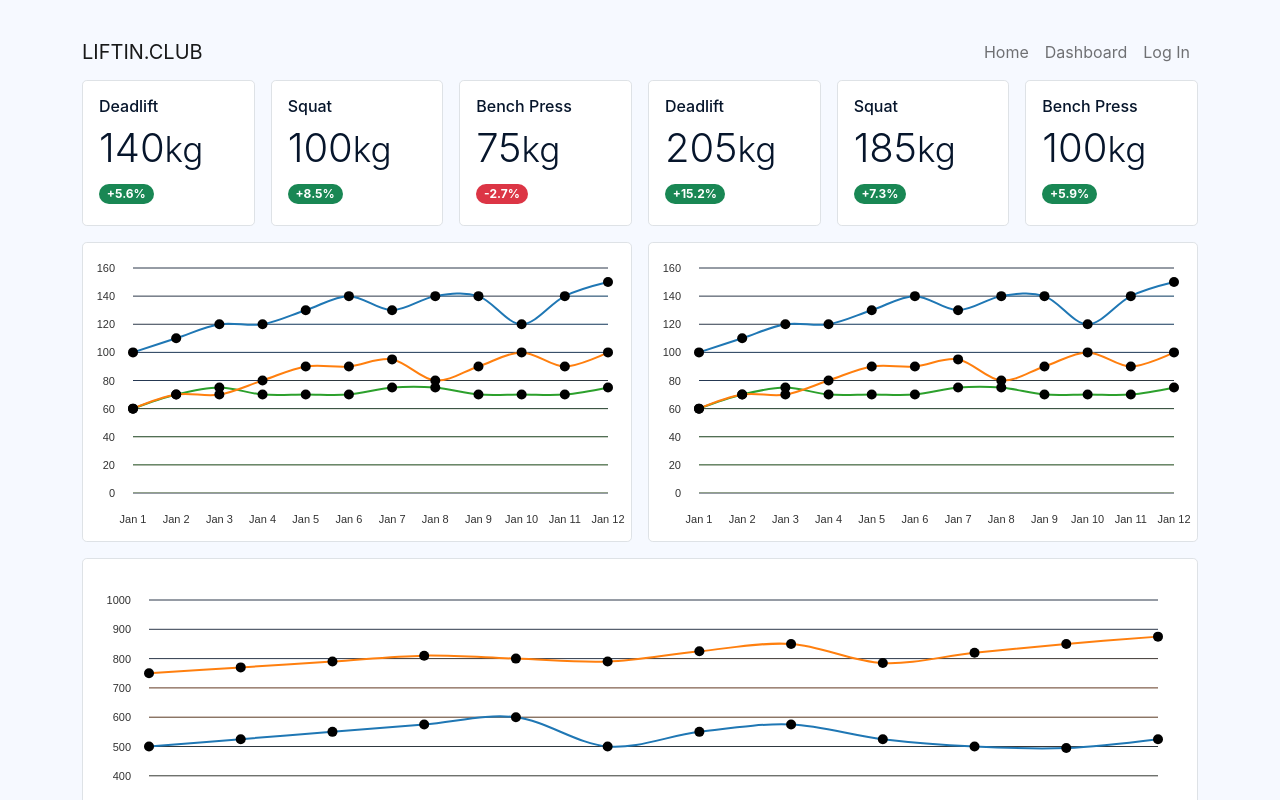
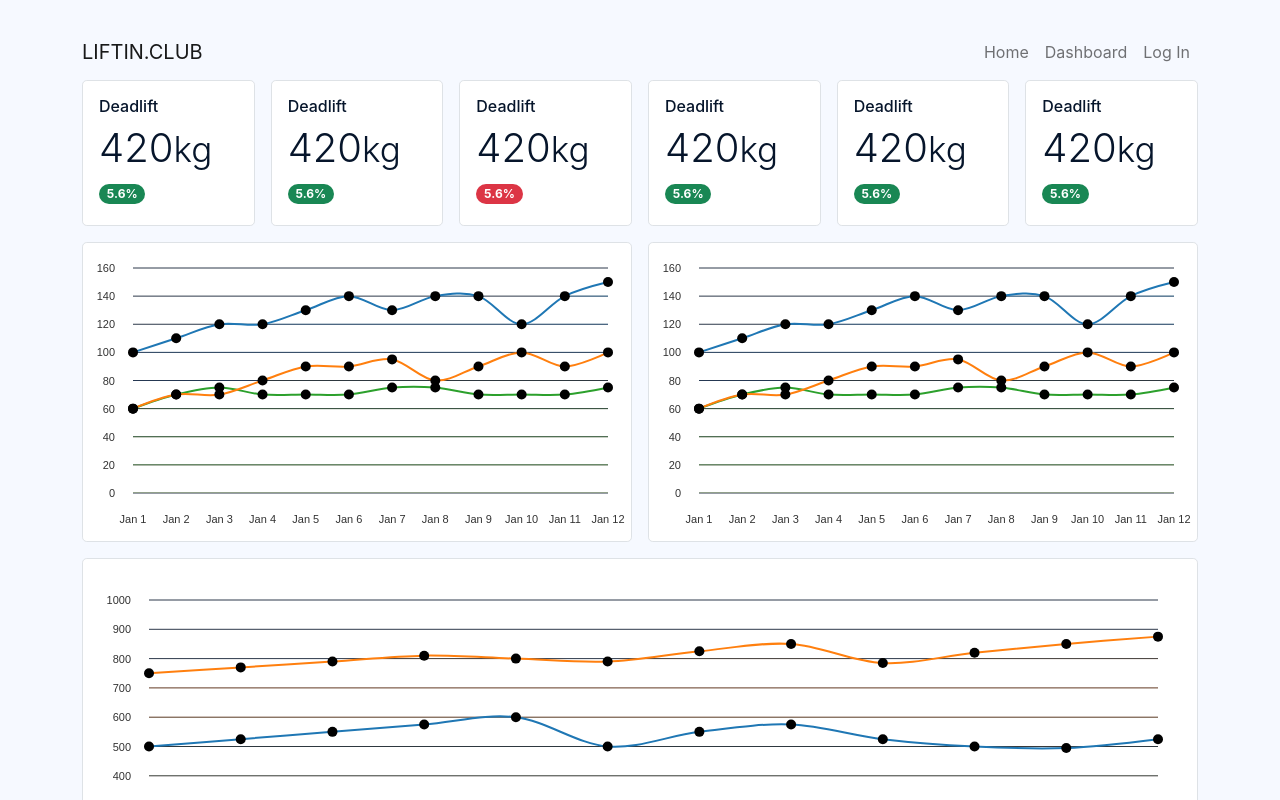
Before and after one commit to danielolaszy/lifting-app, a React (Create React App) app in the folder client/: page /dashboard in a window 1280 px wide. Shown: the top 800 px of the page. Built offline with nearby package versions, Linux system fonts and the light colour scheme; no server answers.

Commit message:
Fixed backend to succesfully post data into the mysql database

```diff
--- a/client/package.json
+++ b/client/package.json
@@ -8,6 +8,7 @@
     "@testing-library/jest-dom": "^5.14.1",
     "@testing-library/react": "^11.2.7",
     "@testing-library/user-event": "^12.8.3",
+    "axios": "^0.21.1",
     "body-parser": "^1.19.0",
     "cors": "^2.8.5",
     "express": "^4.17.1",
--- a/client/src/App.js
+++ b/client/src/App.js
@@ -1,5 +1,4 @@
 import "./App.css";
-import { useAuth } from "./contexts/AuthContext";
 import { useState } from "react";
 import firebase from "firebase/app";
 import "firebase/auth";
@@ -17,7 +16,7 @@ function App() {
   const [isAuth, setIsAuth] = useState(false);
   // const { currentUser } = useAuth();
   const user = firebase.auth().currentUser;
-
+  // console.log(user.uid);
   const checkAuth = () => {
     if (user) {
       return (
@@ -33,6 +32,12 @@ function App() {
       );
     }
   };
+
+  const [exercise, setExercise] = useState("Deadlift");
+  const [weight, setWeight] = useState(420);
+  const [lifter, setLifter] = useState("Dan");
+  const [percent, setPercent] = useState(5.6);
+  const [isGain, setIsGain] = useState(true);
 
   return (
     <AuthProvider>
@@ -67,12 +72,18 @@ function App() {
           </div>
         </nav>
         <Switch>
-          <Privateroute path="/profile" component={Profile} isAuth={isAuth} />
-          {/* <Route path="/profile" component={Profile} /> */}
-          <Route path="/add" component={PanelLiftAdd} />
+          <Privateroute
+            path="/profile"
+            children={<Profile exercise={exercise} weight={weight} lifter={lifter} percent={percent} />}
+            isAuth={isAuth}
+          />
+          <Route path="/add" children={<PanelLiftAdd exercise={exercise} weight={weight} lifter="pogchamp" />} />
           <Route path="/login" component={Login} />
           <Route path="/signup" component={Signup} />
-          <Route path="/dashboard" component={Dashboard} />
+          <Route
+            path="/dashboard"
+            children={<Dashboard exercise={exercise} weight={weight} lifter={lifter} percent={percent} />}
+          />
           <Route exact path="/" component={Home} />
         </Switch>
       </Router>
--- a/client/src/components/Dashboard.js
+++ b/client/src/components/Dashboard.js
@@ -1,4 +1,5 @@
 import "../App.css";
+import { useState } from "react";
 import PanelLift from "./PanelLift";
 import { ResponsiveLine } from "@nivo/line";
 import { motion } from "framer-motion";
@@ -320,16 +321,16 @@ const list = {
   },
 };
 
-const Dashboard = () => {
+const Dashboard = ({ exercise, weight, lifter, percent }) => {
   return (
     <div className="container">
       <div className="row row-cols-1 row-cols-sm-3 row-cols-xl-6  g-2 g-lg-3">
-        <PanelLift exercise="Deadlift" weight={140} lifter="Dan" percent="+5.6" percentClass="bg-success" />
-        <PanelLift exercise="Squat" weight={100} lifter="Dan" percent="+8.5" percentClass="bg-success" />
-        <PanelLift exercise="Bench Press" weight={75} lifter="Dan" percent="-2.7" percentClass="bg-danger" />
-        <PanelLift exercise="Deadlift" weight={205} lifter="Josh" percent="+15.2" percentClass="bg-success" />
-        <PanelLift exercise="Squat" weight={185} lifter="Josh" percent="+7.3" percentClass="bg-success" />
-        <PanelLift exercise="Bench Press" weight={100} lifter="Josh" percent="+5.9" percentClass="bg-success" />
+        <PanelLift exercise={exercise} weight={weight} lifter={lifter} percent={percent} percentClass="bg-success" />
+        <PanelLift exercise={exercise} weight={weight} lifter={lifter} percent={percent} percentClass="bg-success" />
+        <PanelLift exercise={exercise} weight={weight} lifter={lifter} percent={percent} percentClass="bg-danger" />
+        <PanelLift exercise={exercise} weight={weight} lifter={lifter} percent={percent} percentClass="bg-success" />
+        <PanelLift exercise={exercise} weight={weight} lifter={lifter} percent={percent} percentClass="bg-success" />
+        <PanelLift exercise={exercise} weight={weight} lifter={lifter} percent={percent} percentClass="bg-success" />
       </div>
       <div className="row row row-cols-1 row-cols-lg-6 g-2 g-lg-3 pt-2 pt-lg-3">
         <motion.div initial="hidden" animate="visible" variants={list} className="col-lg-6 ">
--- a/client/src/components/PanelLift.js
+++ b/client/src/components/PanelLift.js
@@ -2,7 +2,7 @@ import { motion } from "framer-motion";
 import PanelLiftAdd from "./PanelLiftAdd";
 import { BrowserRouter as Router, Route, Link } from "react-router-dom";
 
-const PanelLift = ({ exercise, weight, percent, percentClass, user }) => {
+const PanelLift = ({ exercise, weight, percent, percentClass, lifter }) => {
   const list = {
     visible: {
       opacity: 1,
@@ -24,7 +24,7 @@ const PanelLift = ({ exercise, weight, percent, percentClass, user }) => {
   };
   return (
     <Router>
-      <Route exact path="/add" children={<PanelLiftAdd exercise={exercise} weight={weight} user={user} />} />
+      <Route exact path="/add" children={<PanelLiftAdd exercise={exercise} weight={weight} lifter={lifter} />} />
       <Route
         exact
         path="/profile"
--- a/client/src/components/PanelLiftAdd.js
+++ b/client/src/components/PanelLiftAdd.js
@@ -1,7 +1,11 @@
 import { motion } from "framer-motion";
+import firebase from "firebase/app";
+import "firebase/auth";
+import { useState } from "react";
+import Axios from "axios";
 import { BrowserRouter as Router, Switch, Route, Link } from "react-router-dom";
 
-const PanelLiftAdd = ({ exercise, lifter, weight }) => {
+const PanelLiftAdd = ({ exercise, lifter }) => {
   const list = {
     visible: {
       opacity: 1,
@@ -20,6 +24,20 @@ const PanelLiftAdd = ({ exercise, lifter, weight }) => {
   const item = {
     visible: { opacity: 1, y: 0 },
     hidden: { opacity: 0, y: -50 },
+  };
+
+  const [weight, setWeight] = useState(0);
+  const user = firebase.auth().currentUser;
+
+  const addWeight = () => {
+    Axios.post("http://localhost:3001/addlift", {
+      lifterId: user.uid,
+      lifter: lifter,
+      exercise: exercise,
+      weight: weight,
+    }).then(() => {
+      console.log("success");
+    });
   };
 
   return (
@@ -41,10 +59,19 @@ const PanelLiftAdd = ({ exercise, lifter, weight }) => {
                 inputMode="numeric"
                 placeholder={weight}
                 className="form-control form-bg-primary border"
+                onChange={(event) => {
+                  setWeight(event.target.value);
+                }}
               ></input>
               <span className="input-group-text form-bg-primary border">kg</span>
             </motion.div>
-            <motion.input variants={item} className="btn btn-success" type="submit" value="Add"></motion.input>
+            <motion.input
+              variants={item}
+              onClick={addWeight}
+              className="btn btn-success"
+              type="submit"
+              value="Add"
+            ></motion.input>
           </div>
         </div>
       </div>
--- a/client/src/components/Profile.js
+++ b/client/src/components/Profile.js
@@ -4,14 +4,14 @@ import { ResponsiveLine } from "@nivo/line";
 import { motion } from "framer-motion";
 import ProfilePanel from "./ProfilePanel";
 
-const Profile = () => {
+const Profile = ({ exercise, weight, lifter, percent }) => {
   return (
     <>
       <div className="container">
         <div className="row row-cols-1 row-cols-sm-3  g-2 g-lg-3">
-          <PanelLift exercise="Deadlift" weight={140} user="Dan" percent="+5.6" percentClass="bg-success" />
-          <PanelLift exercise="Squat" weight={100} user="Dan" percent="+8.5" percentClass="bg-success" />
-          <PanelLift exercise="Bench Press" weight={75} user="Dan" percent="-2.7" percentClass="bg-danger" />
+          <PanelLift exercise={exercise} weight={weight} lifter={lifter} percent={percent} percentClass="bg-success" />
+          <PanelLift exercise={exercise} weight={weight} lifter={lifter} percent={percent} percentClass="bg-success" />
+          <PanelLift exercise={exercise} weight={weight} lifter={lifter} percent={percent} percentClass="bg-danger" />
           <ProfilePanel />
         </div>
       </div>
--- a/client/src/components/ProfilePanel.js
+++ b/client/src/components/ProfilePanel.js
@@ -34,7 +34,7 @@ const ProfilePanel = () => {
             </div>
           )}
           {/* currentUser ? <Component {...props} /> : <Redirect to="/login" /> */}
-          <h3 className="text-center">{currentUser && currentUser.email}</h3>
+          <h3 className="text-center">{currentUser.email}</h3>
           <h6 className="text-center">Good job, you total lifts are 680lbs or 308kg </h6>
           <div>
             <input class="form-control form-control-sm" id="formFileSm" type="file"></input>
```
Also changed, not shown: 1 other file (tests, documents, lock files or other folders).
